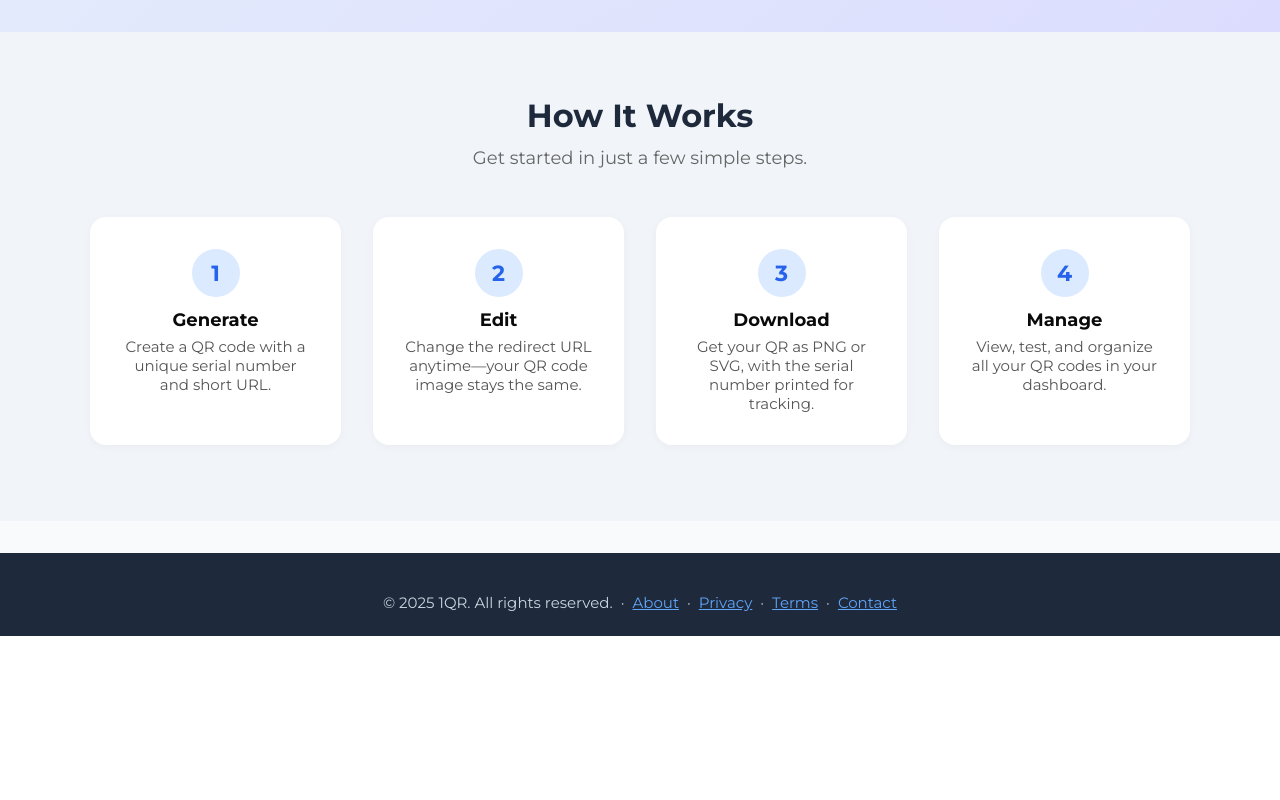
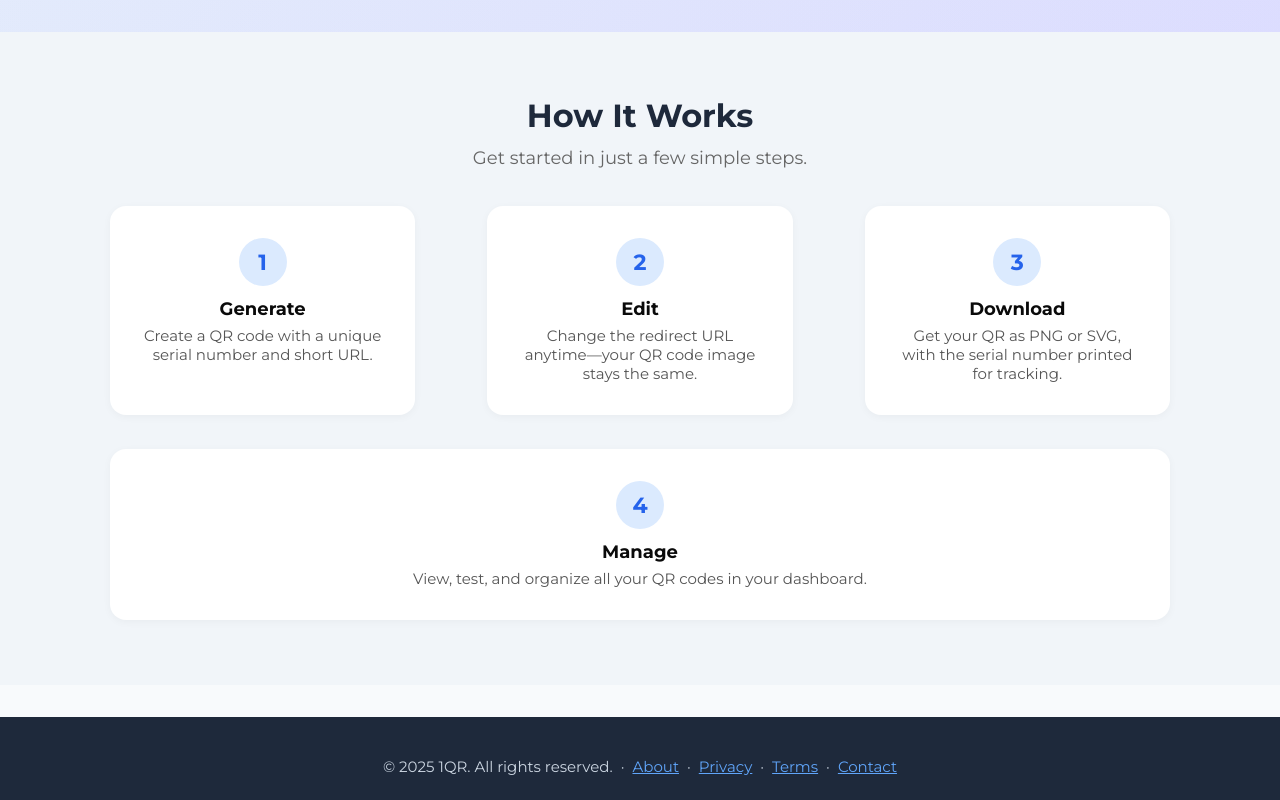
Before and after one commit to mulhaqdigital/1qr, a Next.js app: page / in a window 1280 px wide. Shown: the part 595-1395 px from the top of the page. Before the commit the page ends 1231 px from the top, so only its background shows below. Built offline with nearby package versions, Linux system fonts and the light colour scheme; no server answers.

Commit message:
landing page margin improvemnt

```diff
--- a/app/page.tsx
+++ b/app/page.tsx
@@ -31,7 +31,7 @@ export default function Home() {
             position: "relative",
             zIndex: 1,
             maxWidth: 700,
-            margin: "0 auto",
+            margin: "0 12px",
             textAlign: "center",
             background: "rgba(255,255,255,0.95)",
             borderRadius: 20,
@@ -118,7 +118,7 @@ export default function Home() {
                 borderRadius: 16,
                 boxShadow: "0 2px 8px rgba(0,0,0,0.04)",
                 padding: 32,
-                margin: "12px 0"
+                margin: "1px 20px"
               }}>
                 <div style={{
                   width: 48,
```
